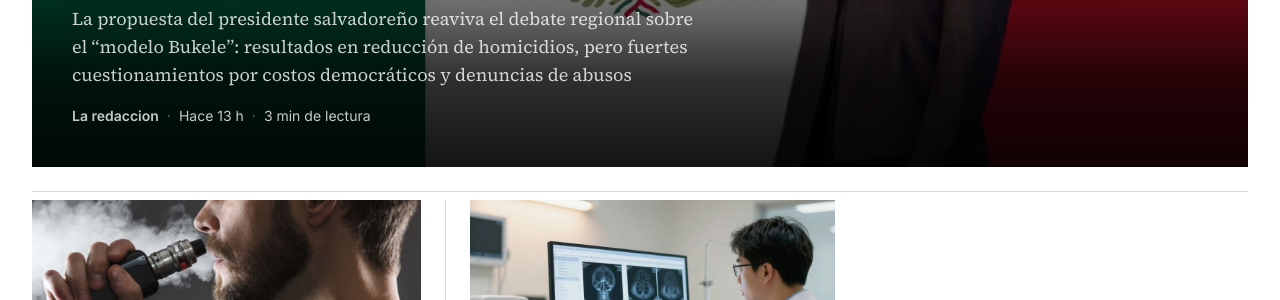
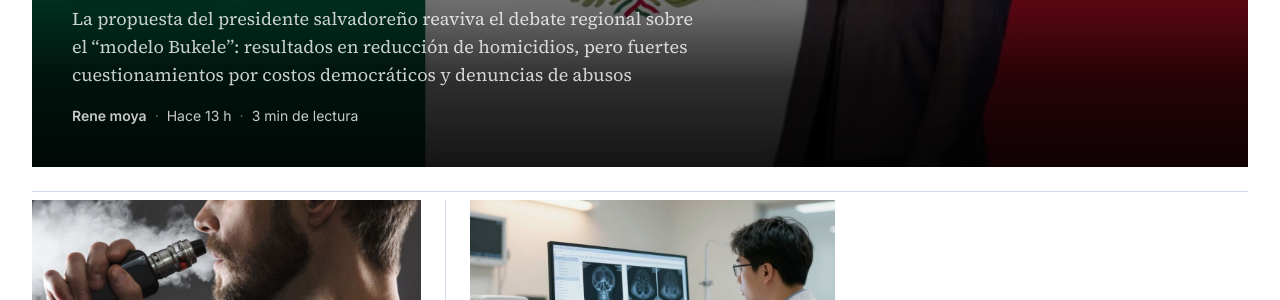
Before and after one commit to renedev0284-creator/Periodico, a Jekyll site: the page built from index.html, in a window 1280 px wide and 900 px high, scrolled down 560 px. Shown: the part 153-453 px from the top of the window. Built offline with Jekyll 4.4.1, drawn with Linux system fonts in a browser that asks for light colours; some web fonts are replaced; the list of posts is cut into pages by our own code.

Commit message:
Modificado el post nayib mexico

```diff
--- a/_posts/2026-02-25-bukele-vs-mexico.md
+++ b/_posts/2026-02-25-bukele-vs-mexico.md
@@ -6,7 +6,7 @@ subtitle: "La propuesta del presidente salvadoreño reaviva el debate regional s
 date: 2026-02-25 16:00:00 +0000
 categories: [politica]
 tags: [bukele, mexico, seguridad, crimen-organizado, redes-sociales, derechos-humanos]
-author: la-redaccion
+author: rene-moya
 image: "/assets/images/posts/bukele-mexico.jpg"
 image_caption: "El presidente de El Salvador, Nayib Bukele, en una imagen de archivo. Foto: cortesía"
 excerpt: "Una publicación de Nayib Bukele, en la que plantea resolver la inseguridad mexicana “estado por estado”, volvió a encender la discusión en redes: críticos señalan que el tamaño, la geografía y el poder de los cárteles hacen inviable replicar el esquema salvadoreño."
```
